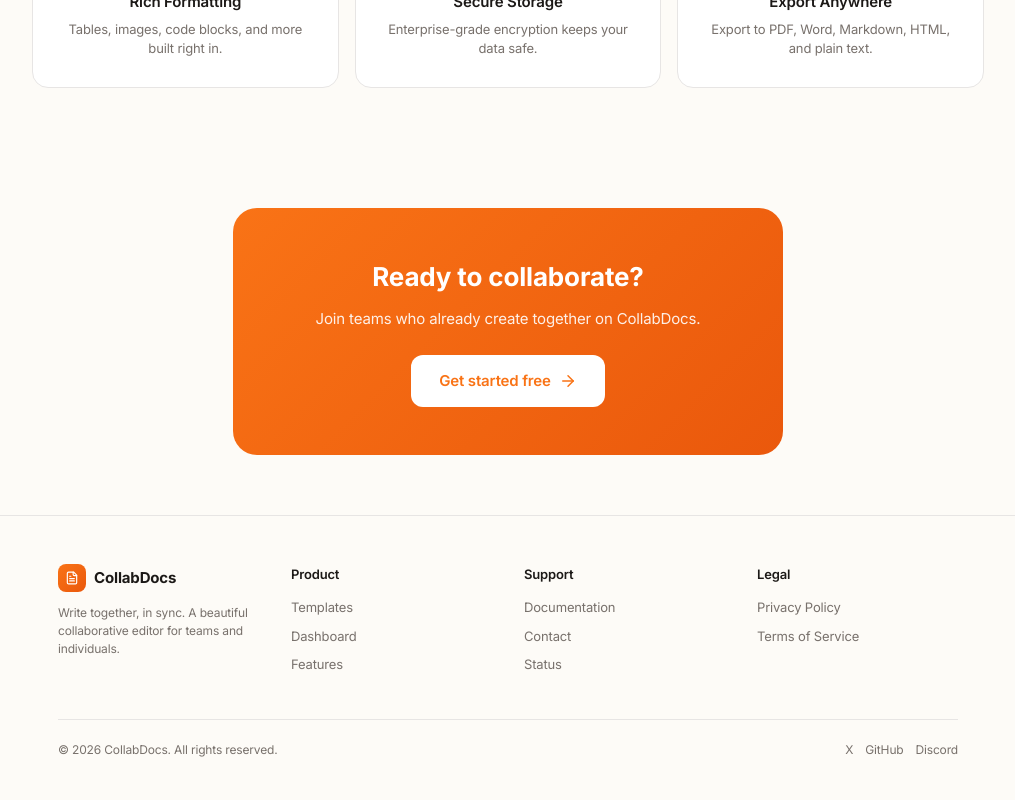
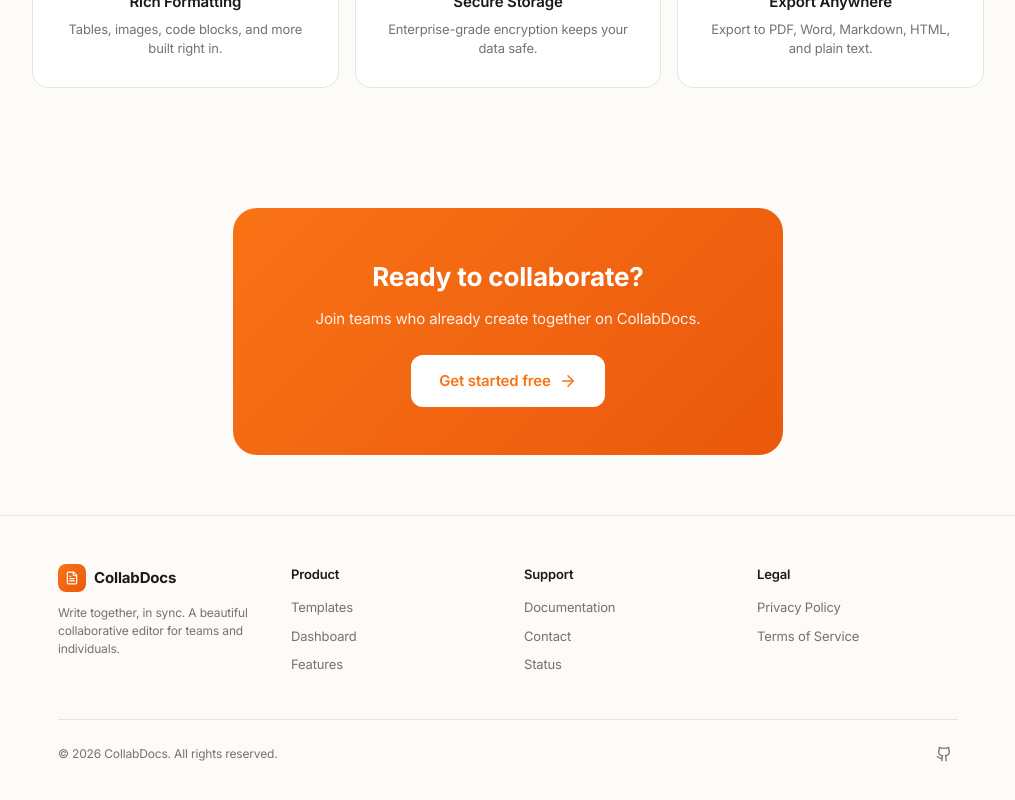
Before and after one commit to Kartikeyongit/realtime-collab-platform, a Next.js app: page / in a window 1280 px wide. Shown: the part 3388-4188 px from the top of the page, without its empty margins (132-1147 px from the left). Built offline with nearby package versions, Linux system fonts and the light colour scheme; no server answers.

Commit message:
improvements

```diff
--- a/src/components/landing/Footer.tsx
+++ b/src/components/landing/Footer.tsx
@@ -1,7 +1,7 @@
 import Link from 'next/link';
 import { useRouter } from 'next/navigation';
 import { useSession } from 'next-auth/react';
-import { FileText } from 'lucide-react';
+import { FileText, Github } from 'lucide-react';
 import { AnimatedSection } from './AnimatedSection';
 
 export function Footer() {
@@ -50,17 +50,25 @@ export function Footer() {
           </div>
           <div style={{ borderTop: '1.5px solid #e7e5e4', paddingTop: 20, display: 'flex', justifyContent: 'space-between', alignItems: 'center', flexWrap: 'wrap', gap: 8 }}>
             <span style={{ fontSize: 12, color: '#78716c' }}>&copy; {new Date().getFullYear()} CollabDocs. All rights reserved.</span>
-            <div style={{ display: 'flex', gap: 12 }}>
-              {['X', 'GitHub', 'Discord'].map((s) => (
-                <span key={s} className="footer-social" style={{ fontSize: 12, color: '#78716c', cursor: 'default' }}>{s}</span>
-              ))}
+            <div style={{ display: 'flex', gap: 4 }}>
+              <a
+                href="https://github.com/Kartikeyongit/realtime-collab-platform"
+                target="_blank"
+                rel="noopener noreferrer"
+                title="GitHub repository"
+                aria-label="GitHub repository"
+                style={{ display: 'inline-flex', padding: 6, borderRadius: 8, color: '#78716c' }}
+                onMouseEnter={(e) => { e.currentTarget.style.color = '#f97316'; e.currentTarget.style.background = '#fff7ed'; }}
+                onMouseLeave={(e) => { e.currentTarget.style.color = '#78716c'; e.currentTarget.style.background = 'transparent'; }}
+              >
+                <Github size={16} />
+              </a>
             </div>
           </div>
         </div>
       </AnimatedSection>
       <style>{`
         .footer-link:hover { color: #f97316 !important; }
-        .footer-social:hover { color: #f97316 !important; }
       `}</style>
     </footer>
   );
```
Also changed, not shown: 1 other file (tests, documents, lock files or other folders).
